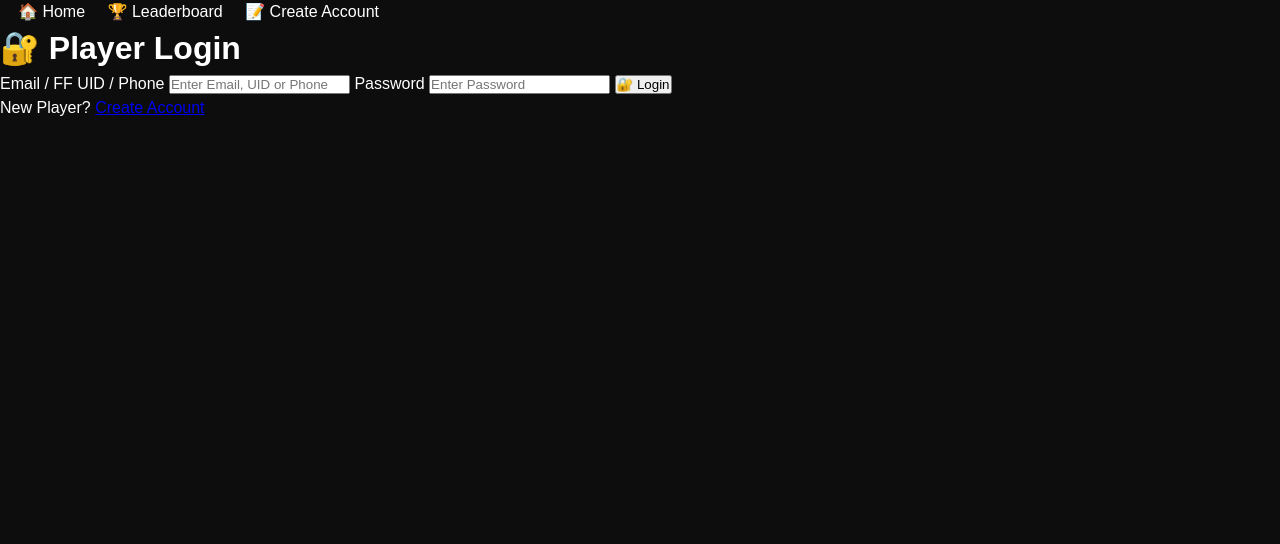
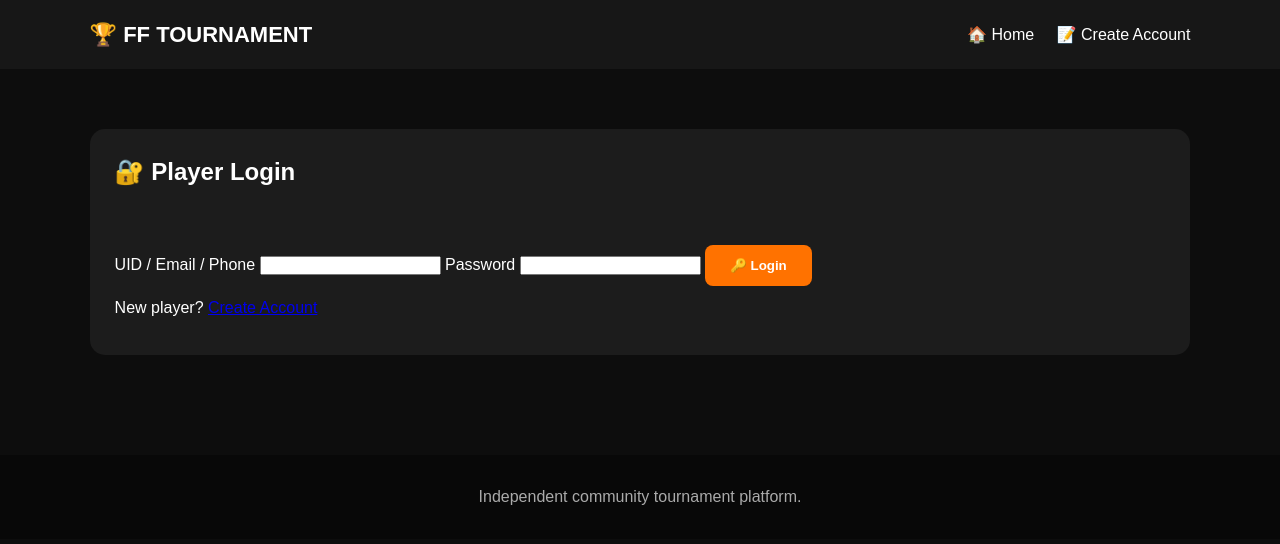
Before and after one commit to workload139-creator/Freefire-touranament, a Flask app: page /player/login in a window 1280 px wide. Shown: the top 544 px of the page. Run offline with Flask 3, Linux system fonts and the light colour scheme.

Commit message:
Refactor player login HTML structure and labels

```diff
--- a/templates/player_login.html
+++ b/templates/player_login.html
@@ -6,30 +6,41 @@
 <title>Player Login</title>
 <link rel="stylesheet" href="{{ url_for('static', filename='style.css') }}">
 </head>
+
 <body>
+
+<header>
+<div class="logo">🏆 FF TOURNAMENT</div>
 
 <nav>
 <a href="{{ url_for('index') }}">🏠 Home</a>
-    <a href="{{ url_for('leaderboard') }}">🏆 Leaderboard</a>
-    <a href="{{ url_for('player_register') }}">📝 Create Account</a>
+<a href="{{ url_for('auth.player_register') }}">📝 Create Account</a>
 </nav>
 
-<div class="container">
+</header>
+
+<section class="section">
+
+<div class="card">
 
 <h1>🔐 Player Login</h1>
 
-    {% if error %}
-        <div class="error">{{ error }}</div>
-    {% endif %}
+{% with messages = get_flashed_messages(with_categories=true) %}
+{% for category, message in messages %}
+<div class="status {{ category }}">{{ message }}</div>
+{% endfor %}
+{% endwith %}
 
-    <form method="POST">
+<form
+method="POST"
+action="{{ url_for('auth.player_login') }}"
+>
 
-        <label>Email / FF UID / Phone</label>
+<label>UID / Email / Phone</label>
 
 <input
 type="text"
 name="login"
-            placeholder="Enter Email, UID or Phone"
 required
 >
 
@@ -38,24 +49,29 @@
 <input
 type="password"
 name="password"
-            placeholder="Enter Password"
 required
 >
 
-        <button type="submit">
-            🔐 Login
+<button class="btn" type="submit">
+🔑 Login
 </button>
 
 </form>
 
 <p>
-        New Player?
-        <a href="{{ url_for('player_register') }}">
+New player?
+<a href="{{ url_for('auth.player_register') }}">
 Create Account
 </a>
 </p>
 
 </div>
 
+</section>
+
+<footer>
+<p>Independent community tournament platform.</p>
+</footer>
+
 </body>
 </html>
```
Lines whose indentation alone changed are shown as unchanged.
